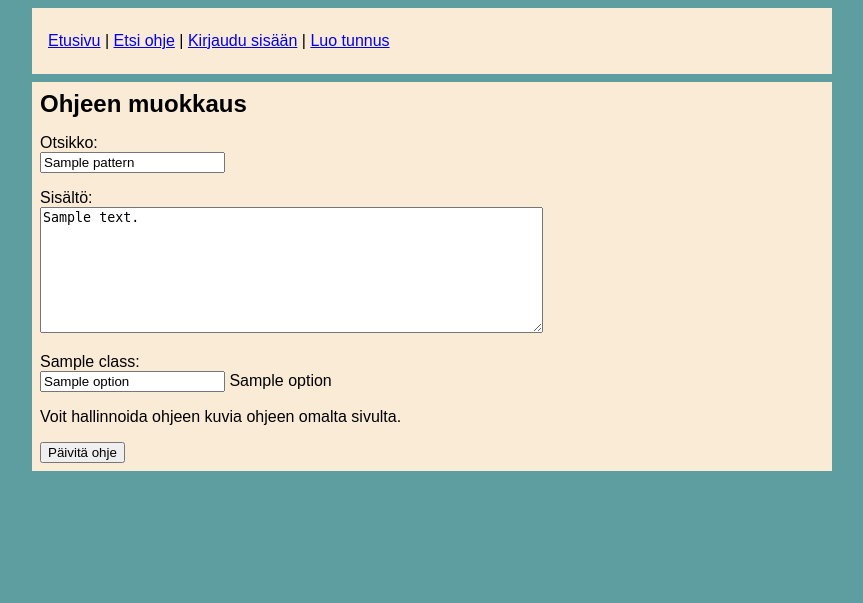
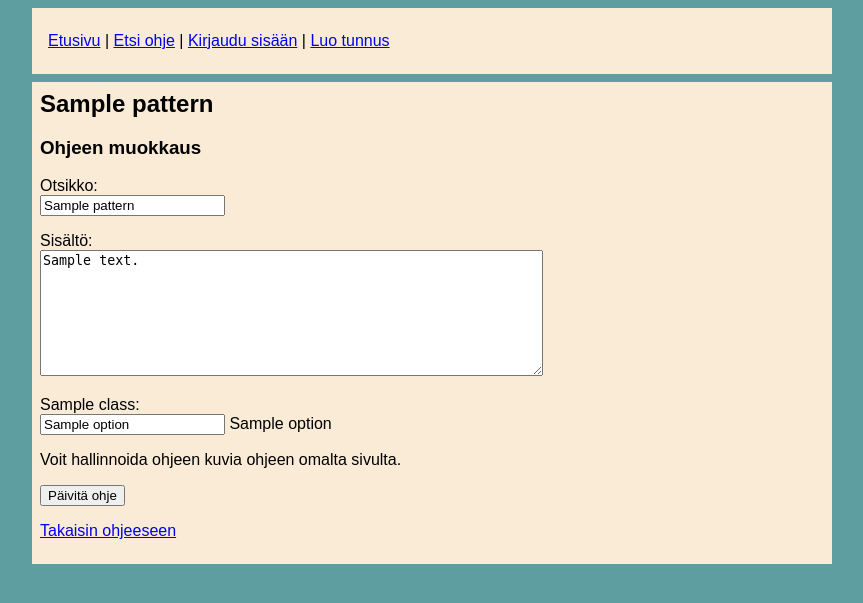
Before and after one commit to pianisti/neuleohjeita, a Flask app: template templates/edit_pattern.html in a window 1280 px wide. Shown: the part 77-680 px from the top of the page, without its empty margins (208-1071 px from the left). Run offline with Flask 3, Linux system fonts and the light colour scheme; the template is opened without the code that fills it: most values are stand-ins (such as "Sample title", 1, 10 or a date in 2020).

Commit message:
Improve edit/remove/images pages

```diff
--- a/templates/edit_pattern.html
+++ b/templates/edit_pattern.html
@@ -3,7 +3,8 @@
 {% block title %}Ohjeen muokkaus{% endblock %}
 
 {% block content %}
-<h2>Ohjeen muokkaus</h2>
+<h2>{{ pattern.title }}</h2>
+<h3>Ohjeen muokkaus</h3>
 <form action="/update_pattern" method="post">
   <p>
     Otsikko: <br />
@@ -44,4 +45,7 @@
   <input type="hidden" name="csrf_token" value="{{ session.csrf_token }}" />
   <input type="submit" value="Päivitä ohje" />
 </form>
+<p>
+  <a href="/pattern/{{ pattern.id }}">Takaisin ohjeeseen</a>
+</p>
 {% endblock %}
--- a/templates/images.html
+++ b/templates/images.html
@@ -3,7 +3,8 @@
 {% block title %}Ohjeen kuvat{% endblock %}
 
 {% block content %}
-<h2>Ohjeen kuvat</h2>
+<h2>{{ pattern.title }}</h2>
+<h3>Ohjeen kuvat</h3>
 <p>
   Ohjeessa olevien kuvien määrä: {{ images | count }}
 </p>
@@ -33,4 +34,7 @@
   <input type="hidden" name="csrf_token" value="{{ session.csrf_token }}" />
   <input type="submit" value="Lähetä" />
 </form>
+<p>
+  <a href="/pattern/{{ pattern.id }}">Takaisin ohjeeseen</a>
+</p>
 {% endblock %}
--- a/templates/remove_pattern.html
+++ b/templates/remove_pattern.html
@@ -3,7 +3,8 @@
 {% block title %}Ohjeen poisto{% endblock %}
 
 {% block content %}
-<h2>Ohjeen poisto</h2>
+<h2>{{ pattern.title }}</h2>
+<h3>Ohjeen poisto</h3>
 <p>Ohje: {{ pattern.title }}</p>
 <p>Haluatko varmasti poistaa ohjeen?</p>
 <form action="/remove_pattern/{{ pattern.id }}" method="post">
```
